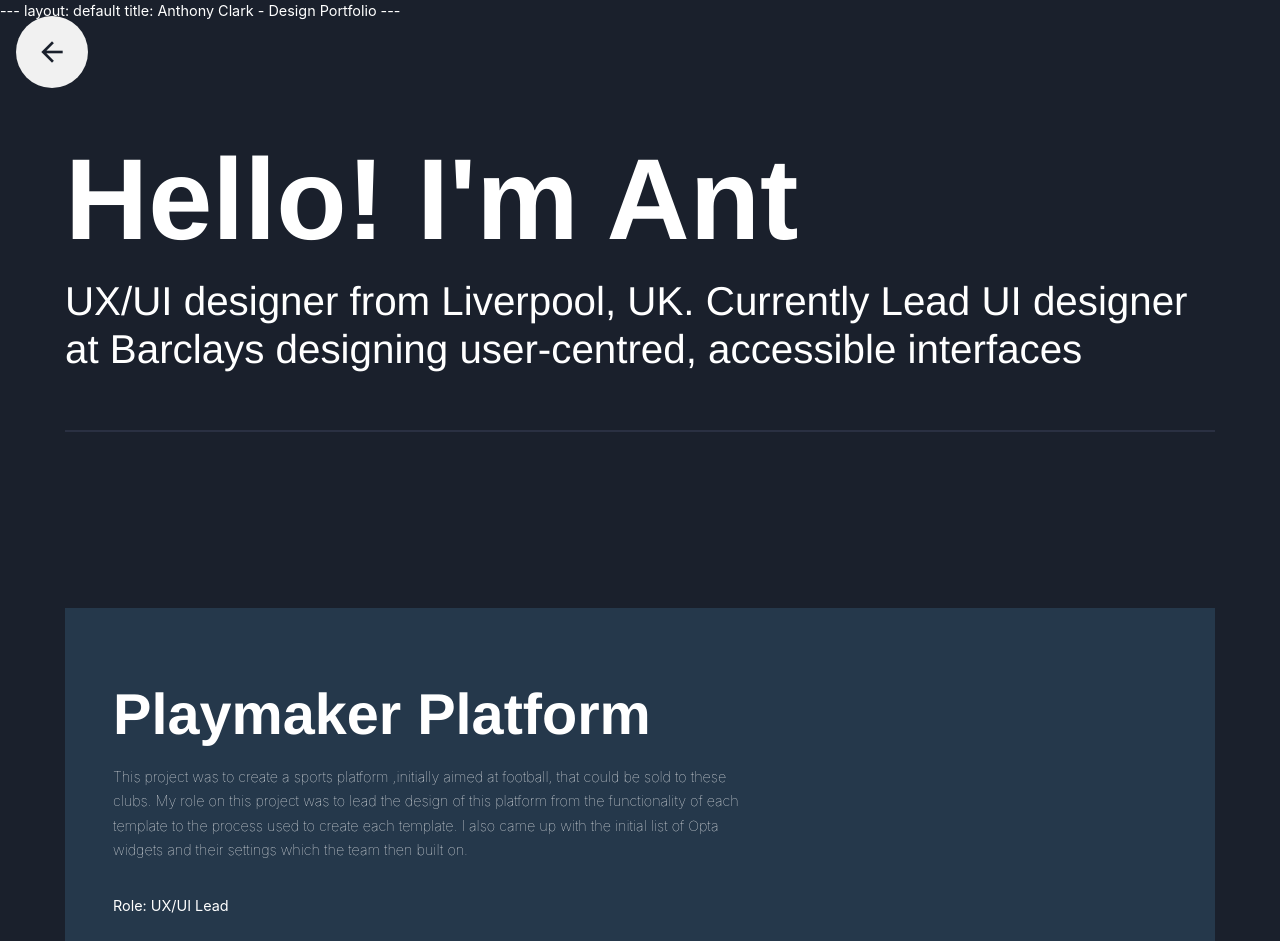
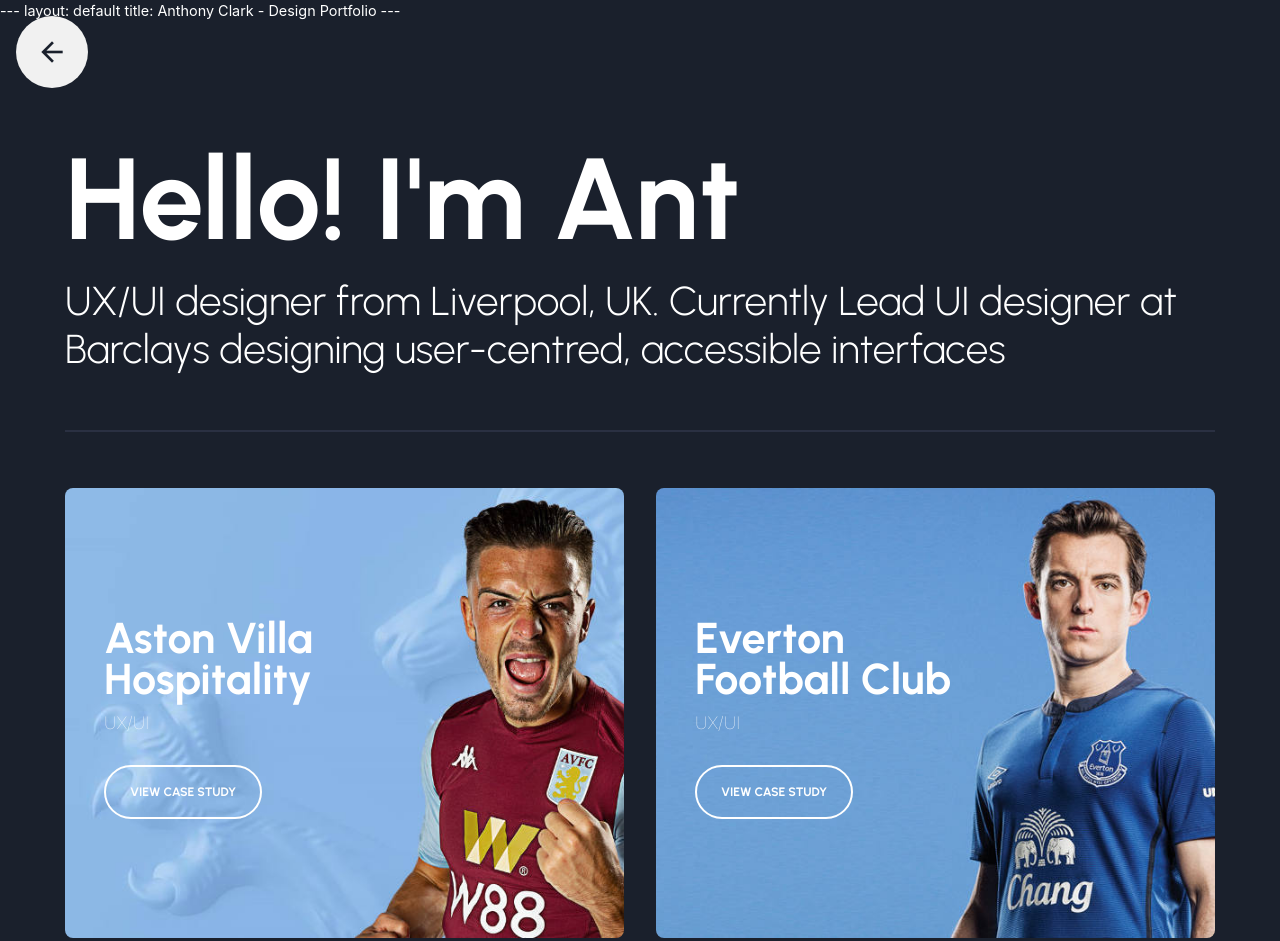
Before and after one commit to anthony-clark/AnthonyClark.github.io, a Jekyll site: the page index.html, which Jekyll copies as it is, in a window 1280 px wide, cut to the strip 0-941 px from the top of the page. Built offline with Jekyll 4.4.1, drawn with Linux system fonts in a browser that asks for light colours; nearby versions of some CDN libraries; some of the changed text lies outside the part shown.

Commit message:
HOMEPAGE

```diff
--- a/Liverpool-fc-store.html
+++ b/Liverpool-fc-store.html
@@ -35,7 +35,7 @@
 	<div id="case-study-summary">
 		<h3 class="template-features">The project</h3>
 	<p>My role was to lead the design on, initially the pitch visuals that were presented to LFC, and then actual website when we won the tender.
-		I worked closely with LFC's in-house team, to design a new online retail store that could stand toe-to-toe with the world's best ecommerce experiences. With 40% of users visiting via mobile or tablet the new website needed to be responsive to cater for these users.</p>
+		I worked closely with LFC's in-house team, to design a new online retail store that could stand toe-to-toe with the world's best ecommerce experiences. With 40% of users visiting via mobile or tablet the new website needed to be responsive to cater.</p>
 
 	</div>
 	<div id="case-study-deliverables">
--- a/aston-villa-hospitality.html
+++ b/aston-villa-hospitality.html
@@ -64,7 +64,7 @@
 
 
 </div>
-<div class="hero-image avfc"></div>
+<div class="hero-image avfc"><h2>User Flows</h2></div>
 
 
 <div class="container narrow title"><h2>The Key Templates</h2></div>
--- a/css/main.css
+++ b/css/main.css
@@ -247,7 +247,7 @@
 background-repeat: no-repeat;
 background-size:cover;
 background-position: center;
-height: 600px;
+height: 300px;
 clear: both;
 margin-top:120px;
 }
@@ -257,7 +257,7 @@
     display: grid;
     align-items: center;
     text-align: center;
-    height: 600px;
+    height: 300px;
     width: 100%;
     text-shadow: 1px 6px 40px #1A202C;
 }
@@ -283,6 +283,8 @@
     background-image: url("../images/playmaker/playermaker-template-hero-v2.jpg");
     background-position: 0% 30%;
 }
+
+
 .next-project{
     background-attachment: fixed;
     background-repeat: no-repeat;
@@ -371,6 +373,60 @@
         display: block;
         margin-top: 0;
     }
+    section div.container.home-projects{
+        display: grid;
+        grid-template-columns: repeat(auto-fill, minmax(400px, 1fr));
+        grid-gap: 2rem;
+        }
+
+        section div.container.home-projects .next-project{
+            height: 450px;
+            padding-top: 110px;
+            padding-left:24px;
+            border-radius: 8px;
+        }
+        section div.container.home-projects .next-project a{
+            width: auto;
+            padding: 16px 24px;
+        }
+        section div.container.home-projects .next-project h2 span{
+            display: none;
+        }
+        section div.container.home-projects .next-project h2{
+            font-size: 3em;
+            margin:0 0 8px 0;
+        line-height: .95em;
+        width:300px;
+
+    }
+
+        section div.container.home-projects .next-project.efc{
+            background-position: 80%;
+        }
+        section div.container.home-projects .next-project.avfc{
+            background-position:77%;
+        }
+        section div.container.home-projects .next-project.lfc{
+            background-position: 77%;
+        }
+        section div.container.home-projects .next-project.playmaker{
+            background-position: 73%;
+        }
+        section div.container.home-projects .next-project.goape{
+            background-position: 75%;
+        }
+        section div.container.home-projects .next-project.lexus{
+            background-position: 63%;
+        }
+
+
+
+
+
+
+
+
+
 
 .container.screenshot{
     display: flex;
--- a/index.html
+++ b/index.html
@@ -14,9 +14,9 @@
 			<link rel="stylesheet" href="https://cdn.jsdelivr.net/npm/bootstrap@4.0.0/dist/css/bootstrap.min.css" integrity="sha384-Gn5384xqQ1aoWXA+058RXPxPg6fy4IWvTNh0E263XmFcJlSAwiGgFAW/dAiS6JXm" crossorigin="anonymous">
 			<link rel="stylesheet" type="text/css" href="css/main.css">
 			<link rel="preconnect" href="https://fonts.gstatic.com">
-			<link href="https://fonts.googleapis.com/css?family=Figtree:800" rel="stylesheet"  type='text/css'>
-			<link href="https://fonts.googleapis.com/css?family=Figtree:300" rel="stylesheet"  type='text/css'>
-			<link href="https://fonts.googleapis.com/css?family=Source+Sans+Pro:300,700" rel='stylesheet' type='text/css'>
+			<link href="https://fonts.googleapis.com/css?family=Urbanist:700" rel="stylesheet"  type='text/css'>
+			<link href="https://fonts.googleapis.com/css?family=Urbanist:300" rel="stylesheet"  type='text/css'>
+			<link href="https://fonts.googleapis.com/css?family=Inter:100,700" rel='stylesheet' type='text/css'>
 			<link href="https://fonts.googleapis.com/icon?family=Material+Icons+Outlined" rel="stylesheet">
 
 
@@ -36,7 +36,16 @@
 </div>
 
 </div>
-
+<section>
+	<div class="container home-projects">
+	<div class="next-project avfc"><div class="container"><h2><span>Next project</span>Aston Villa Hospitality</h2><p>UX/UI</p><a href="" aria-label="View Aston Villa Hospitality case study">View case study</a></div></div>
+	<div class="next-project efc"><div class="container"><h2><span>Next project</span>Everton Football Club</h2><p>UX/UI</p><a href="" aria-label="View Everton Football Club case study">View case study</a></div></div>
+	<div class="next-project playmaker"><div class="container"><h2><span>Next project</span>Playmaker Platform</h2><p>UX/UI</p><a href="" aria-label="View Playmaker Platform case study">View case study</a></div></div>
+	<div class="next-project lfc"><div class="container"><h2><span>Next project</span>Liverpool FC Store</h2><p>UX/UI</p><a href="" aria-label="View Liverpool Football Club Shop case study">View case study</a></div></div>
+	<div class="next-project lexus"><div class="container"><h2><span>Next project</span>Lexus Car Search</h2><p>UX/UI</p><a href="" aria-label="View Everton Football Club case study">View case study</a></div></div>
+	<div class="next-project goape"><div class="container"><h2><span>Next project</span>Go Ape</h2><p>UX/UI</p><a href="" aria-label="View Lexus Pre-owned Car Searcg case study">View case study</a></div></div>
+	</div>
+</section>
 <div class="container projects-home">
 <div class="project playmaker">
 	<div class="project-description">
@@ -75,6 +84,12 @@
 	<div class="landscape"><img src="images/logos/crowne-plaza.svg" alt=""></div>
 </div>
 </section>
+<section>
+	<h2>A Little Bit About Me...</h2>
+	<p>Head Designer at Rippleffect (now Reading Room) with a passion for Illustration and Animation. I have 17 years' experience working with a large number of clients from a range of industries including Premier League football clubs, airports and arenas, tourism boards, restaurants and many more.
+		For over 10 of these years I successfully managed a team of designers, dealing with Rippleffect's largest clients.
+	</p><p>'m extremely hard-working, forward-thinking and demanding of myself. My passion is to create great work for clients which is visually the best in it's field and allows maximum user satisfaction.</p>
+</section>
 </div>
 
 
```
